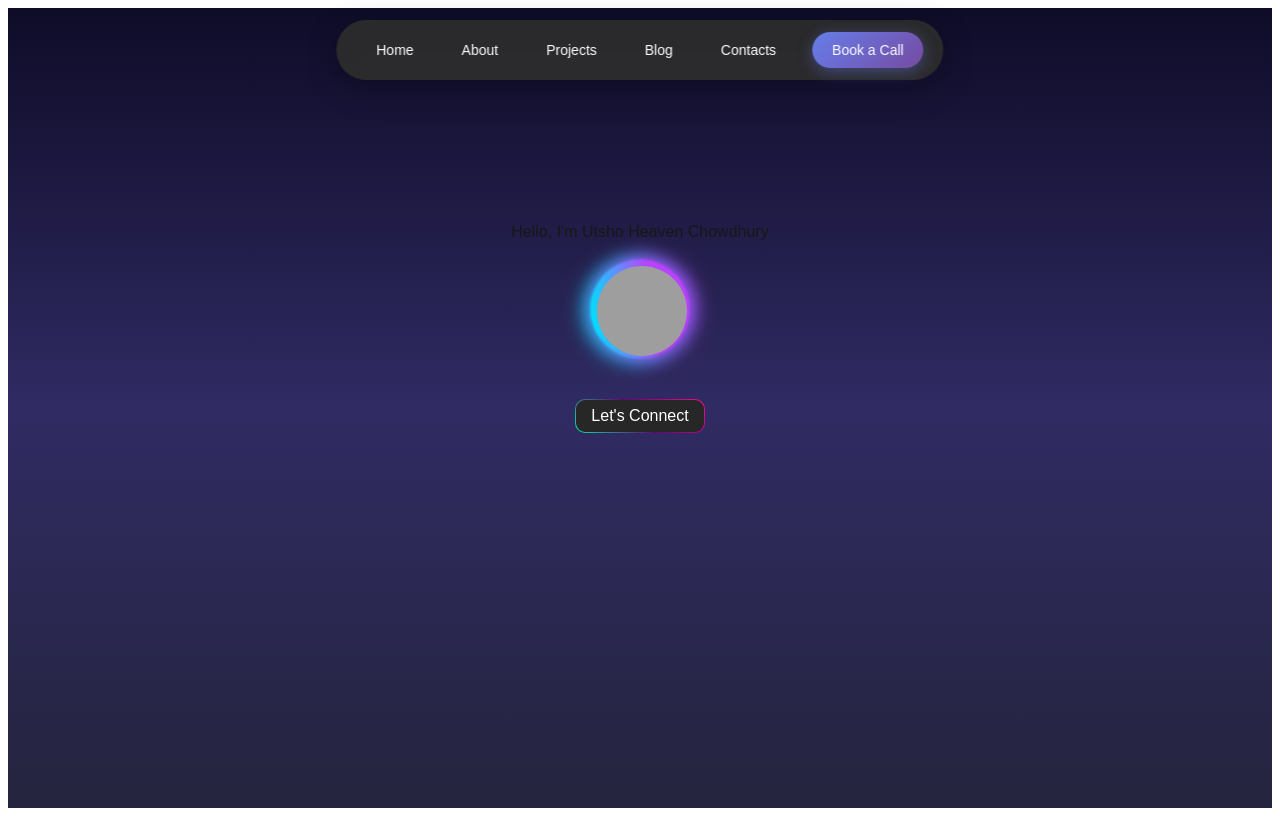
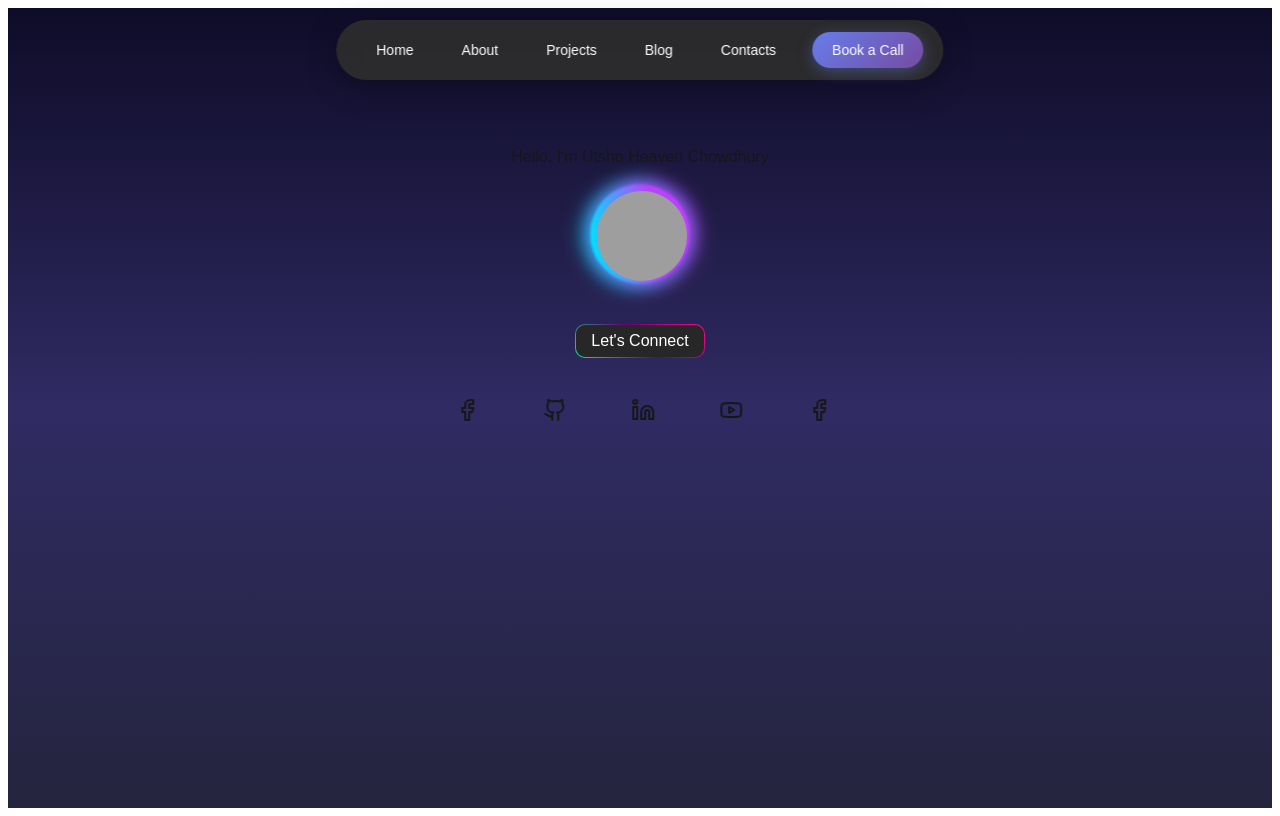
Before and after one commit to uzicodes/utsho-heaven-chowdhury, a Next.js app: page / in a window 1280 px wide. Built offline with nearby package versions, Linux system fonts and the light colour scheme; grey boxes are pictures that could not be loaded.

Commit message:
sliding logo marquee added

```diff
--- /dev/null
+++ b/src/app/SlidingLogoMarqueeDemo.tsx
@@ -0,0 +1,109 @@
+import React from "react";
+import {
+  Github,
+  Linkedin,
+  Youtube,
+  Facebook
+} from "lucide-react";
+
+// Mock SlidingLogoMarqueeItem interface
+interface SlidingLogoMarqueeItem {
+  id: string;
+  content: React.ReactNode;
+}
+
+// Mock SlidingLogoMarquee component since we don't have access to lightswind
+const SlidingLogoMarquee = ({
+  items,
+  height = "110px",
+  speed = 20,
+  enableBlur = true,
+  blurIntensity = 1.5,
+  gap = "1.5rem",
+  className = ""
+}: {
+  items: SlidingLogoMarqueeItem[];
+  height?: string;
+  speed?: number;
+  enableBlur?: boolean;
+  blurIntensity?: number;
+  gap?: string;
+  className?: string;
+}) => {
+  const animationDuration = `${100 / speed}s`;
+
+  return (
+    <div
+      className={`overflow-hidden ${className}`}
+      style={{ height }}
+    >
+      <div
+        className="flex animate-marquee"
+        style={{
+          gap,
+          animationDuration
+        }}
+      >
+        {/* Duplicate items for seamless loop */}
+        {[...items, ...items, ...items].map((item, index) => (
+          <div
+            key={`${item.id}-${index}`}
+            className={`flex-shrink-0 flex items-center justify-center text-4xl transition-all duration-300 hover:scale-110 ${
+              enableBlur ? 'filter blur-[0.5px] hover:blur-none' : ''
+            }`}
+            style={{
+              minWidth: '80px',
+              filter: enableBlur ? `blur(${blurIntensity * 0.5}px)` : 'none'
+            }}
+          >
+            {item.content}
+          </div>
+        ))}
+      </div>
+    </div>
+  );
+};
+
+const SlidingLogoMarqueeDemo = () => {
+  // Sample logo data with improved icons
+  const sampleLogos: SlidingLogoMarqueeItem[] = [
+    {
+      id: "1",
+      content: <Facebook className="text-blue-600 hover:text-blue-700 transition-colors" />
+    },
+    {
+      id: "2",
+      content: <Github className="text-gray-800 dark:text-gray-200 hover:text-gray-600 dark:hover:text-gray-400 transition-colors" />
+    },
+    {
+      id: "3",
+      content: <Linkedin className="text-blue-700 hover:text-blue-800 transition-colors" />
+    },
+    {
+      id: "4",
+      content: <Youtube className="text-red-600 hover:text-red-700 transition-colors" />
+    }
+  ];
+
+  return (
+    <div className="relative w-full flex justify-center mt-4">
+      {/* Centered and shortened marquee container */}
+      <div className="relative" style={{ maxWidth: '400px', width: '100%' }}>
+        <SlidingLogoMarquee
+          items={sampleLogos}
+          height="110px"
+          speed={20}
+          enableBlur={false}
+          blurIntensity={1.5}
+          gap="0.5rem"
+          className="mx-auto w-full"
+        />
+        {/* Gradient overlays for fade effect */}
+        <div className="absolute top-0 left-0 w-16 h-full bg-gradient-to-r from-gray-50 to-transparent dark:from-gray-900 pointer-events-none" />
+        <div className="absolute top-0 right-0 w-16 h-full bg-gradient-to-l from-gray-50 to-transparent dark:from-gray-900 pointer-events-none" />
+      </div>
+    </div>
+  );
+};
+
+export default SlidingLogoMarqueeDemo;
--- a/src/app/globals.css
+++ b/src/app/globals.css
@@ -206,3 +206,16 @@ body {
     scale: 1;
   }
 }
+
+@keyframes marquee {
+  0% {
+    transform: translateX(0);
+  }
+  100% {
+    transform: translateX(-33.333%);
+  }
+}
+
+.animate-marquee {
+  animation: marquee 12s linear infinite;
+}
--- a/src/app/page.tsx
+++ b/src/app/page.tsx
@@ -2,6 +2,7 @@
 
 import Image from "next/image";
 import Navbar from "./Navbar";
+import SlidingLogoMarqueeDemo from "./SlidingLogoMarqueeDemo";
 
 export default function Home() {
   return (
@@ -46,6 +47,10 @@ export default function Home() {
         <div className="flex flex-col md:flex-row items-center justify-center gap-4 mb-2">
           <a href="#connect" className="button"><span>Let&apos;s Connect</span></a>
         </div>
+        {/* Sliding Logo Marquee under the button */}
+        <div style={{ marginTop: '2.5rem' }}>
+          <SlidingLogoMarqueeDemo />
+        </div>
       </main>
       {/* Subtle Glow at Bottom */}
       <div className="absolute bottom-0 left-1/2 -translate-x-1/2 w-[90vw] h-40 bg-gradient-to-t from-purple-900/60 to-transparent rounded-t-full blur-2xl opacity-60 pointer-events-none" />
```
Also changed, not shown: 1 other file (tests, documents, lock files or other folders).
